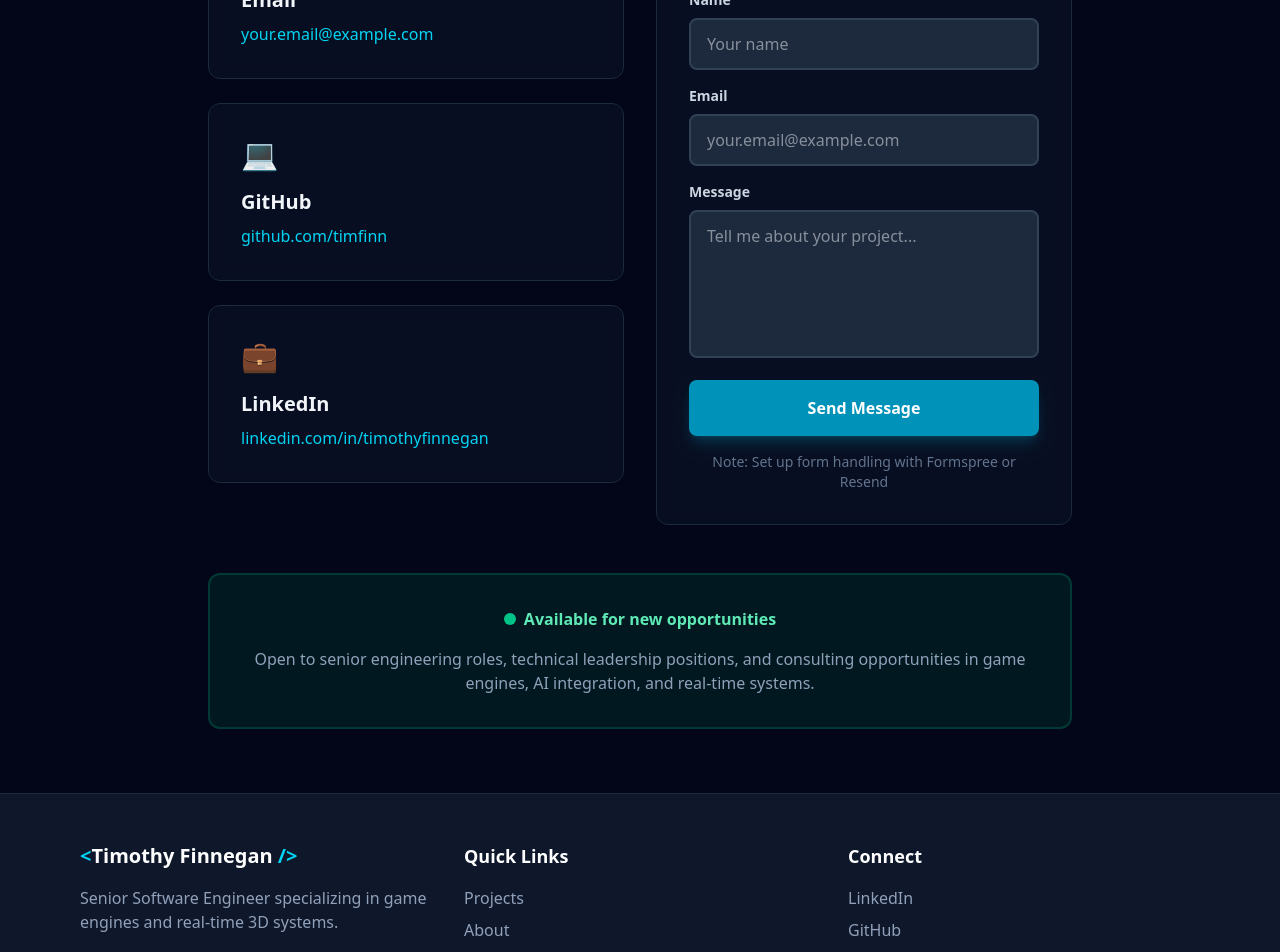
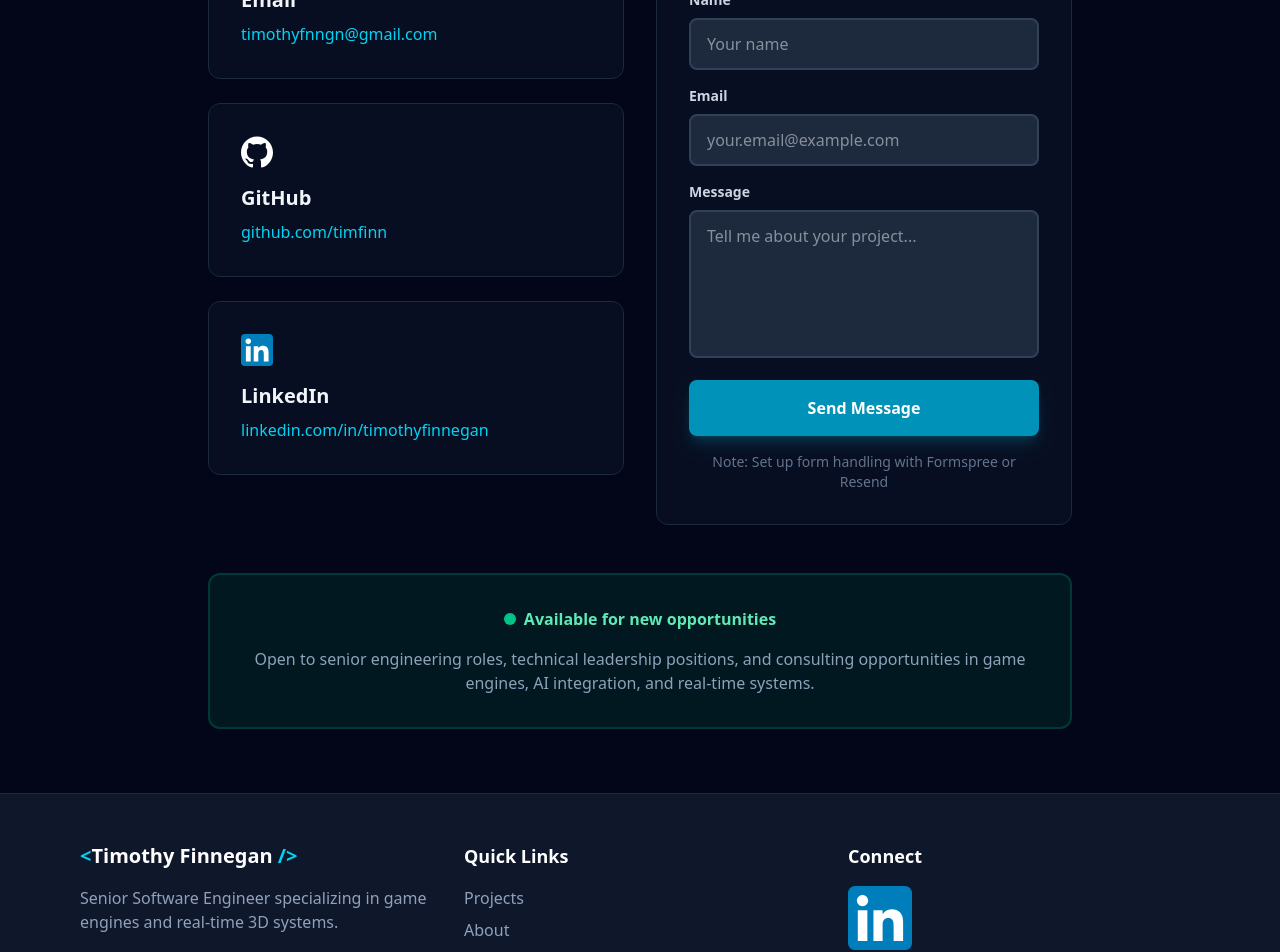
Before and after one commit to timFinn/portfolio-js, a Next.js app: page /contact in a window 1280 px wide. Shown: the part 500-1452 px from the top of the page. Built offline with nearby package versions, Linux system fonts and the light colour scheme.

Commit message:
Adding icons and updating content

```diff
--- a/app/contact/page.tsx
+++ b/app/contact/page.tsx
@@ -25,15 +25,15 @@ export default function Contact() {
               <div className="text-3xl mb-4">📧</div>
               <h2 className="text-xl font-bold text-slate-100 mb-2">Email</h2>
               <a
-                href="mailto:your.email@example.com"
+                href="mailto:timothyfnngn@gmail.com"
                 className="text-cyan-400 hover:text-cyan-300 font-medium transition-colors"
               >
-                your.email@example.com
+                timothyfnngn@gmail.com
               </a>
             </div>
 
             <div className="bg-slate-900/50 backdrop-blur border border-slate-800 rounded-xl p-8 hover:border-cyan-500/30 transition-all">
-              <div className="text-3xl mb-4">💻</div>
+              <div className="text-3xl mb-4"><img src="github-light.svg" width={32} height={32} /></div>
               <h2 className="text-xl font-bold text-slate-100 mb-2">GitHub</h2>
               <a
                 href="https://github.com/timfinn"
@@ -46,7 +46,7 @@ export default function Contact() {
             </div>
 
             <div className="bg-slate-900/50 backdrop-blur border border-slate-800 rounded-xl p-8 hover:border-cyan-500/30 transition-all">
-              <div className="text-3xl mb-4">💼</div>
+              <div className="text-3xl mb-4"><img src="linkedin.svg" width={32} height={32} /></div>
               <h2 className="text-xl font-bold text-slate-100 mb-2">LinkedIn</h2>
               <a
                 href="https://linkedin.com/in/timothyfinnegan"
--- a/components/Footer.tsx
+++ b/components/Footer.tsx
@@ -33,12 +33,12 @@ export default function Footer() {
             <h3 className="text-lg font-semibold mb-4">Connect</h3>
             <div className="space-y-2">
               <a href="https://linkedin.com/in/timothyfinnegan" target="_blank" rel="noopener noreferrer" className="block text-slate-400 hover:text-cyan-400 transition-colors">
-                LinkedIn
+                <img src="linkedin.svg" width={64} height={64} />
               </a>
               <a href="https://github.com/timfinn" target="_blank" rel="noopener noreferrer" className="block text-slate-400 hover:text-cyan-400 transition-colors">
-                GitHub
+                <img src="github-light.svg" width={64} height={64} />
               </a>
-              <a href="mailto:your.email@example.com" className="block text-slate-400 hover:text-cyan-400 transition-colors">
+              <a href="mailto:timothyfnngn@gmail.com" className="block text-slate-400 hover:text-cyan-400 transition-colors">
                 Email
               </a>
             </div>
```
Also changed, not shown: public/github-light.svg (added), public/linkedin.svg (added).
